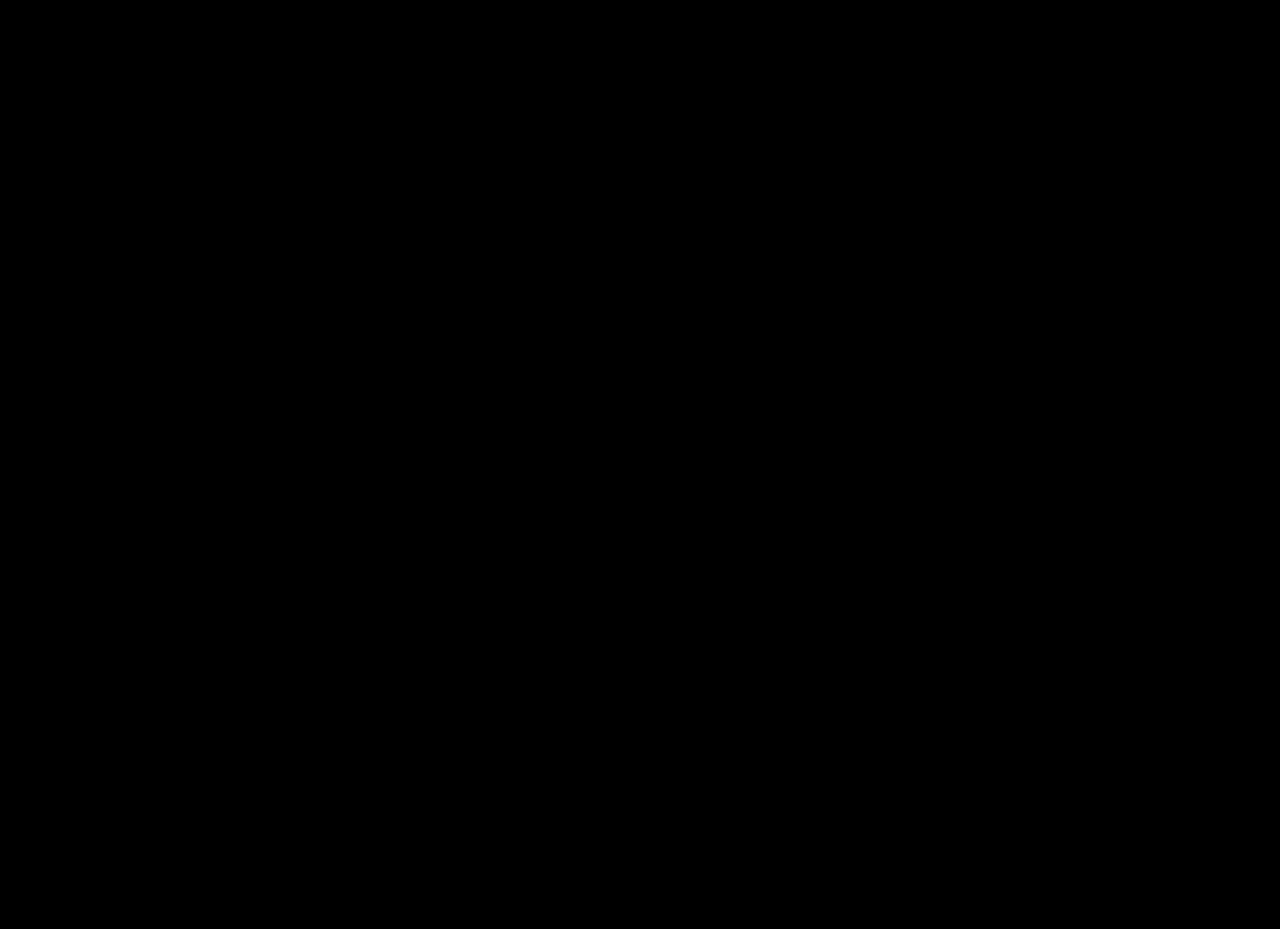
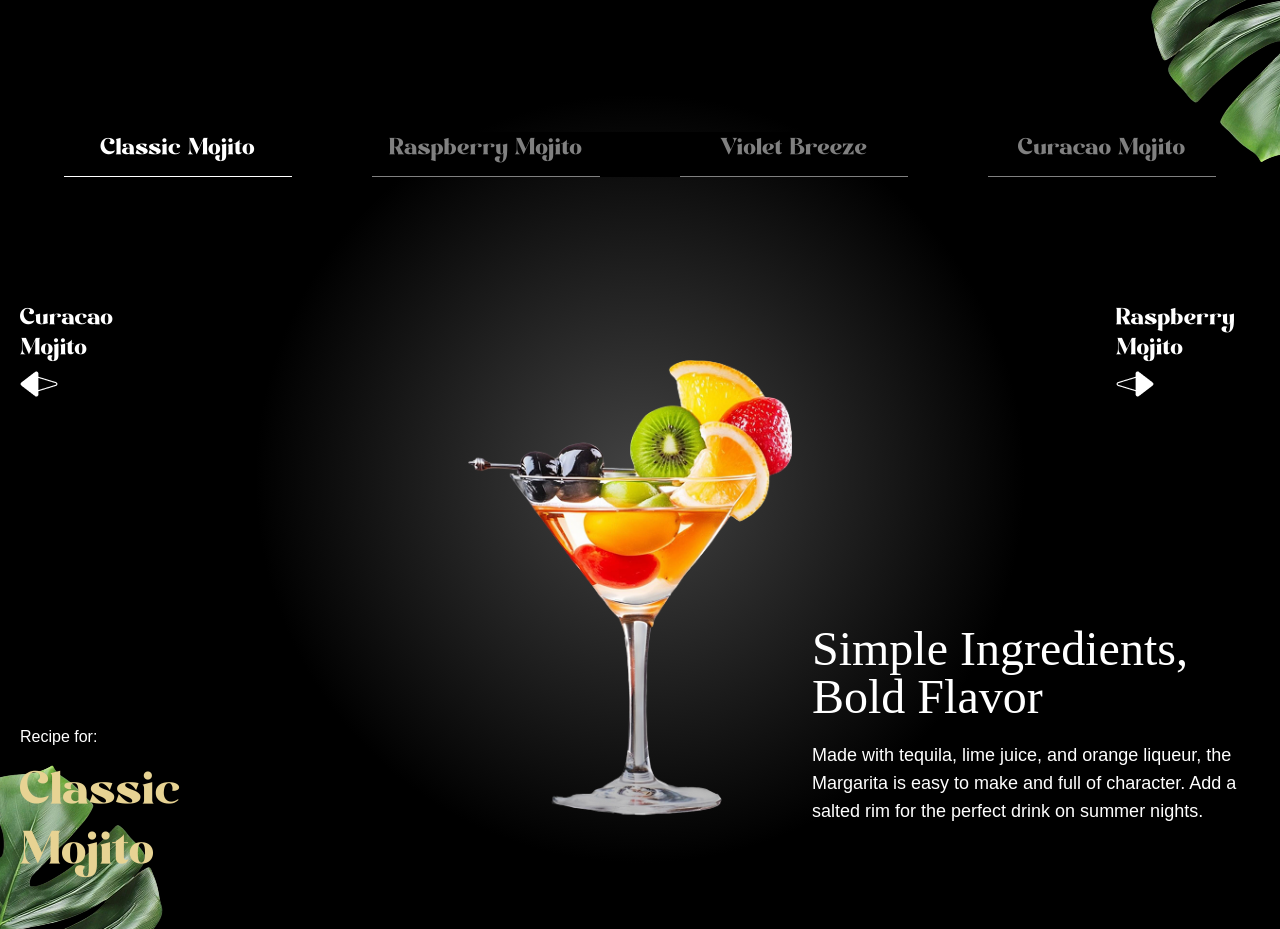
Before and after one commit to charvi16/Mojito, a React (Vite) app: page / in a window 1280 px wide. Shown: the part 4120-5049 px from the top of the page. Before the commit the page ends 4012 px from the top, so only its background shows below. Built offline with nearby package versions, Linux system fonts and the light colour scheme; a web font is replaced by a local one.

Commit message:
Implement Menu Section

```diff
--- a/src/App.jsx
+++ b/src/App.jsx
@@ -6,6 +6,8 @@
 import Cocktail from './components/Cocktail';
 import About from './components/About';
 import Art from './components/Art';
+import Contact from './components/Contact';
+import Menu from './components/Menu'
 import './App.css'
 
 gsap.registerPlugin(ScrollTrigger, SplitText);
@@ -18,6 +20,8 @@
        <Cocktail/>
        <About/>
        <Art/>
+       <Menu/>
+       <Contact/>
     </main>
   );
 }
--- a/src/components/Menu.jsx
+++ b/src/components/Menu.jsx
@@ -1,9 +1,99 @@
-import React from 'react'
+'use client';
 
-function Menu() {
-  return (
-    <div>Menu</div>
-  )
+import { allCocktails } from '../../constants/index.js'
+import { useRef, useState } from 'react'
+import { useGSAP } from '@gsap/react'
+import gsap from 'gsap';
+
+const Menu = () => {
+ const contentRef = useRef();
+ const [currentIndex, setCurrentIndex] = useState(0);
+
+ useGSAP(() => {
+	gsap.fromTo('#title', { opacity: 0 }, { opacity: 1, duration: 1 });
+	gsap.fromTo('.cocktail img', { opacity: 0, xPercent: -100 }, {
+	 xPercent: 0, opacity: 1, duration: 1, ease: 'power1.inOut'
+	})
+	gsap.fromTo('.details h2', { yPercent: 100, opacity: 0 }, {
+	 yPercent: 0, opacity: 100, ease: 'power1.inOut'
+	})
+	gsap.fromTo('.details p', { yPercent: 100, opacity: 0 }, {
+	 yPercent: 0, opacity: 100, ease: 'power1.inOut'
+	})
+ }, [currentIndex]);
+
+ const totalCocktails = allCocktails.length;
+
+ const goToSlide = (index) => {
+	const newIndex = (index + totalCocktails) % totalCocktails;
+
+	setCurrentIndex(newIndex);
+ }
+
+ const getCocktailAt = (indexOffset) => {
+	return allCocktails[(currentIndex + indexOffset + totalCocktails) % totalCocktails]
+ }
+
+ const currentCocktail = getCocktailAt(0);
+ const prevCocktail = getCocktailAt(-1);
+ const nextCocktail = getCocktailAt(1);
+
+ return (
+	<section id="menu" aria-labelledby="menu-heading">
+	 <img src="/images/slider-left-leaf.png" alt="left-leaf" id="m-left-leaf" />
+	 <img src="/images/slider-right-leaf.png" alt="right-leaf" id="m-right-leaf" />
+
+	 <h2 id="menu-heading" className="sr-only">
+		Cocktail Menu
+	 </h2>
+
+	 <nav className="cocktail-tabs" aria-label="Cocktail Navigation">
+		{allCocktails.map((cocktail, index) => {
+		 const isActive = index === currentIndex;
+
+		 return (
+			<button key={cocktail.id} className={`
+				${isActive
+				 ? 'text-white border-white'
+				 : 'text-white/50 border-white/50'}
+			 `}	onClick={() => goToSlide(index)}
+			>
+			 {cocktail.name}
+			</button>
+		 )
+		})}
+	 </nav>
+
+	 <div className="content">
+		<div className="arrows">
+		 <button className="text-left" onClick={() => goToSlide(currentIndex - 1)}>
+			<span>{prevCocktail.name}</span>
+			<img src="/images/right-arrow.png" alt="right-arrow" aria-hidden="true" />
+		 </button>
+
+		 <button className="text-left" onClick={() => goToSlide(currentIndex + 1)}>
+			<span>{nextCocktail.name}</span>
+			<img src="/images/left-arrow.png" alt="left-arrow" aria-hidden="true" />
+		 </button>
+		</div>
+
+		<div className="cocktail">
+		 <img src={currentCocktail.image} className="object-contain"/>
+		</div>
+
+		<div className="recipe">
+		 <div ref={contentRef} className="info">
+			<p>Recipe for:</p>
+			<p id="title">{currentCocktail.name}</p>
+		 </div>
+
+		 <div className="details">
+			<h2>{currentCocktail.title}</h2>
+			<p>{currentCocktail.description}</p>
+		 </div>
+		</div>
+	 </div>
+	</section>
+ )
 }
-
 export default Menu
--- a/src/index.css
+++ b/src/index.css
@@ -289,10 +289,81 @@
   @apply text-lg text-center;
 }
 
+/* ---------- MENU SECTION ---------- */
+#menu {
+  @apply relative w-full md:mt-40 mt-0 2xl:px-0 px-5 py-20 radial-gradient;
+}
 
-  #menu {
-    @apply relative w-full md:mt-40 mt-0 2xl:px-0 px-5 py-20 radial-gradient;
-  }
+/* ---------- Leaves ---------- */
+#menu #m-left-leaf {
+  @apply object-contain absolute -bottom-20 left-0 md:w-fit w-1/3;
+}
+
+#menu #m-right-leaf {
+  @apply object-contain absolute -top-40 right-0 md:w-fit w-1/4;
+}
+
+/* ---------- Tabs ---------- */
+#menu .cocktail-tabs {
+  @apply grid md:grid-cols-4 grid-cols-2 md:gap-20 gap-10 sm:mb-32 mb-20 relative z-10 md:max-w-6xl md:mx-auto;
+}
+
+#menu .cocktail-tabs button {
+  @apply md:text-3xl text-xl pb-2 cursor-pointer hover:text-yellow hover:border-yellow border-b-1 transition-colors font-modern-negra;
+}
+
+/* ---------- Content ---------- */
+#menu .content {
+  @apply flex flex-col justify-between items-center container mx-auto relative;
+}
+
+/* ---------- Arrows ---------- */
+#menu .content .arrows {
+  @apply flex items-center justify-between w-full absolute;
+}
+
+#menu .content .arrows button {
+  @apply text-white hover:text-yellow cursor-pointer transition-colors max-w-36;
+}
+
+#menu .content .arrows button span {
+  @apply text-3xl font-modern-negra leading-none hidden md:block;
+}
+
+/* ---------- Cocktail Image ---------- */
+#menu .cocktail {
+  @apply flex-center mt-10;
+}
+
+#menu .cocktail img {
+  @apply object-contain h-[60vh];
+}
+
+/* ---------- Recipe ---------- */
+#menu .recipe {
+  @apply flex max-md:flex-col gap-10 md:items-center justify-between w-full lg:absolute bottom-0;
+}
+
+#menu .recipe .info {
+  @apply space-y-4 lg:translate-y-20;
+}
+
+#menu .recipe .info #title {
+  @apply font-modern-negra md:text-6xl text-3xl text-yellow max-w-40;
+}
+
+#menu .recipe .details {
+  @apply space-y-5 md:max-w-md text-left;
+}
+
+#menu .recipe .details h2 {
+  @apply md:text-5xl text-3xl font-serif;
+}
+
+#menu .recipe .details p {
+  @apply md:text-lg pe-5;
+}
+
 
   #contact {
     @apply relative md:mt-20 mt-0 px-4 text-center w-full overflow-hidden radial-gradient;
--- a/tailwind.config.js
+++ b/tailwind.config.js
@@ -17,6 +17,9 @@
       borderRadius : {
         "4xl": "2rem",
       },
+      borderWidth: {
+        1: "1px",
+      },
     },
   },
   plugins: [],
```
